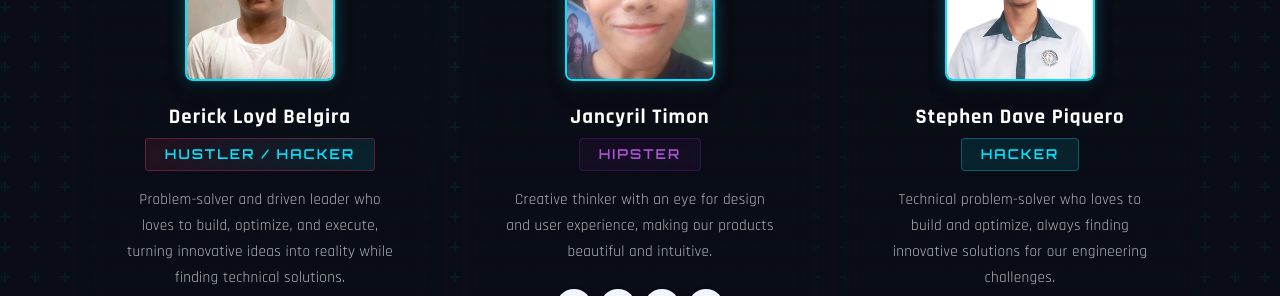
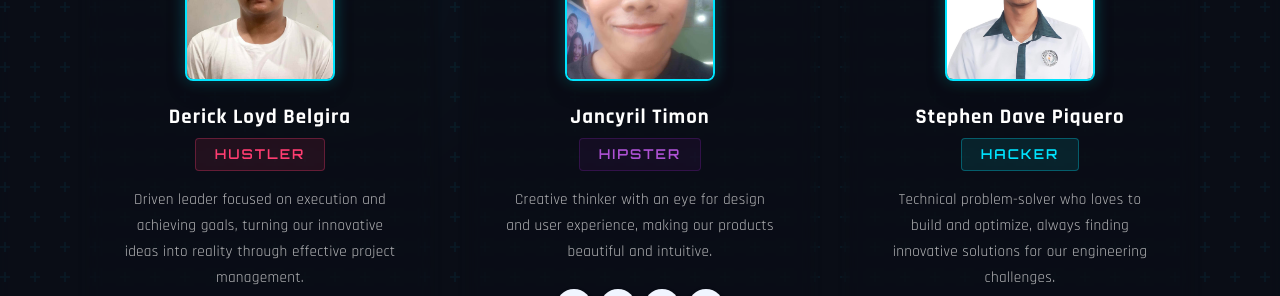
Before and after one commit to tepcvi/solarfantector, a plain HTML site: page index.html in a window 1280 px wide. Shown: the part 1700-1996 px from the top of the page. Drawn offline with nearby package versions, Linux system fonts and the light colour scheme.

Commit message:
Update index.html

```diff
--- a/index.html
+++ b/index.html
@@ -206,10 +206,10 @@
                     <div class="col-lg-4 col-md-6">
                         <div class="card team-member-card h-100 border-0 shadow-sm">
                             <div class="card-body text-center p-4">
-                                <img src="BEL.jpg" alt="Team Member - Hacker" class="team-member-img" onerror="this.src='https://via.placeholder.com/150x150.png?text=Hacker'; this.onerror='';">
+                                <img src="BEL.jpg" alt="Team Member - Hustler" class="team-member-img" onerror="this.src='https://via.placeholder.com/150x150.png?text=Hustler'; this.onerror='';">
                                 <h5 class="card-title" style="color: var(--white);">Derick Loyd Belgira</h5>
-                                <span class="team-member-role role-hustler-hacker" style="background: linear-gradient(to right, rgba(255, 61, 113, 0.1), rgba(0, 229, 255, 0.1)); border-color: rgba(255, 61, 113, 0.3); color: var(--primary);">HUSTLER / HACKER</span>
-                                <p class="card-text">Problem-solver and driven leader who loves to build, optimize, and execute, turning innovative ideas into reality while finding technical solutions.</p>
+                                <span class="team-member-role role-hustler" style="background: rgba(255, 61, 113, 0.1); border-color: rgba(255, 61, 113, 0.3); color: var(--accent);">HUSTLER</span>
+                                <p class="card-text">Driven leader focused on execution and achieving goals, turning our innovative ideas into reality through effective project management.</p>
                                 <div class="social-icons">
                                     <a href="#" class="social-icon" title="Facebook"><i class="fab fa-facebook-f"></i></a>
                                     <a href="#" class="social-icon" title="Instagram"><i class="fab fa-instagram"></i></a>
```
